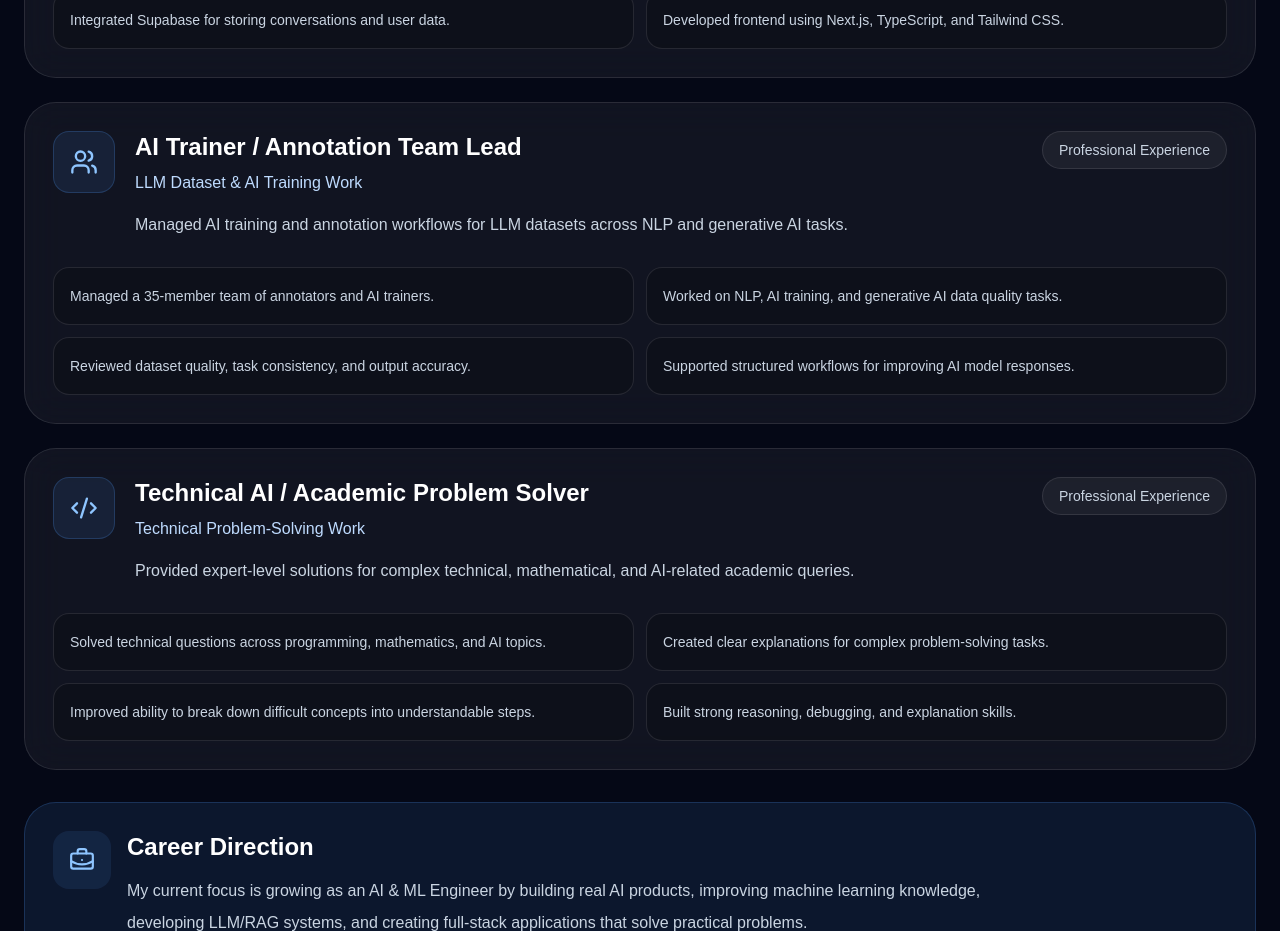
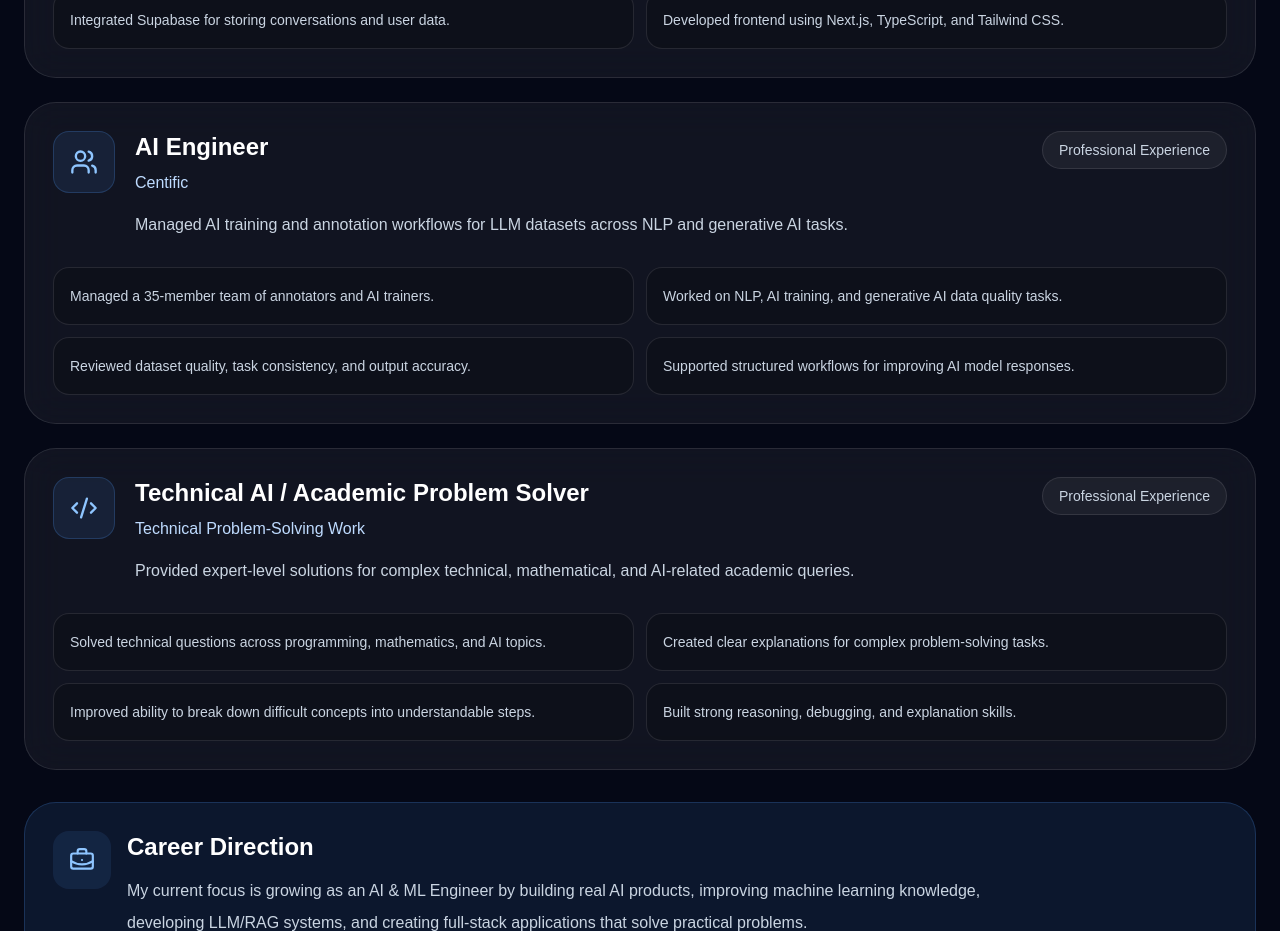
Before and after one commit to Pavan09-Is-Here/pavan-portfolio, a Next.js app: page / in a window 1280 px wide. Shown: the part 7400-8331 px from the top of the page. Built offline with nearby package versions, Linux system fonts and the light colour scheme.

Commit message:
Update experience title to AI Engineer at Centific

```diff
--- a/components/Experience.tsx
+++ b/components/Experience.tsx
@@ -24,8 +24,8 @@ const experiences = [
   },
   {
     icon: Users,
-    title: "AI Trainer / Annotation Team Lead",
-    company: "LLM Dataset & AI Training Work",
+    title: "AI Engineer",
+    company: "Centific",
     period: "Professional Experience",
     description:
       "Managed AI training and annotation workflows for LLM datasets across NLP and generative AI tasks.",
```
